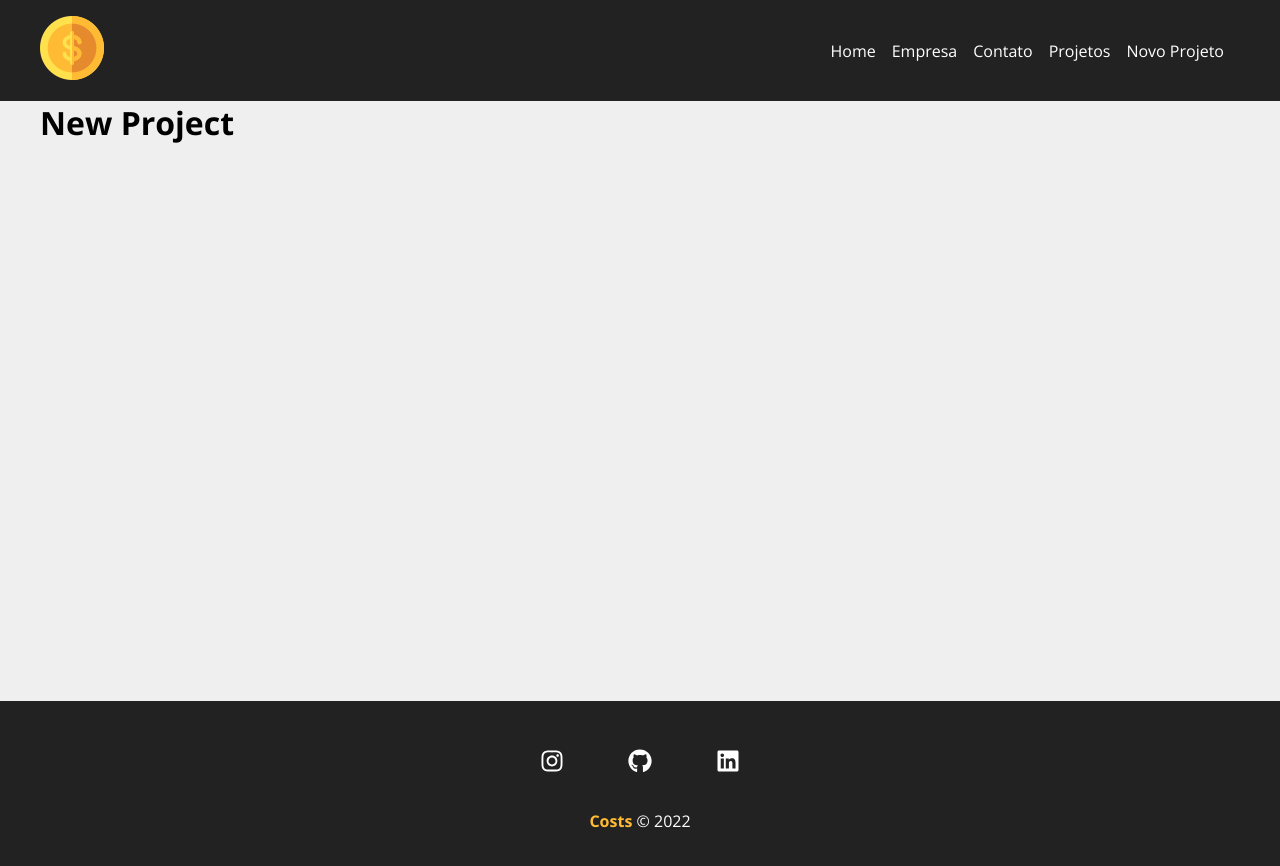
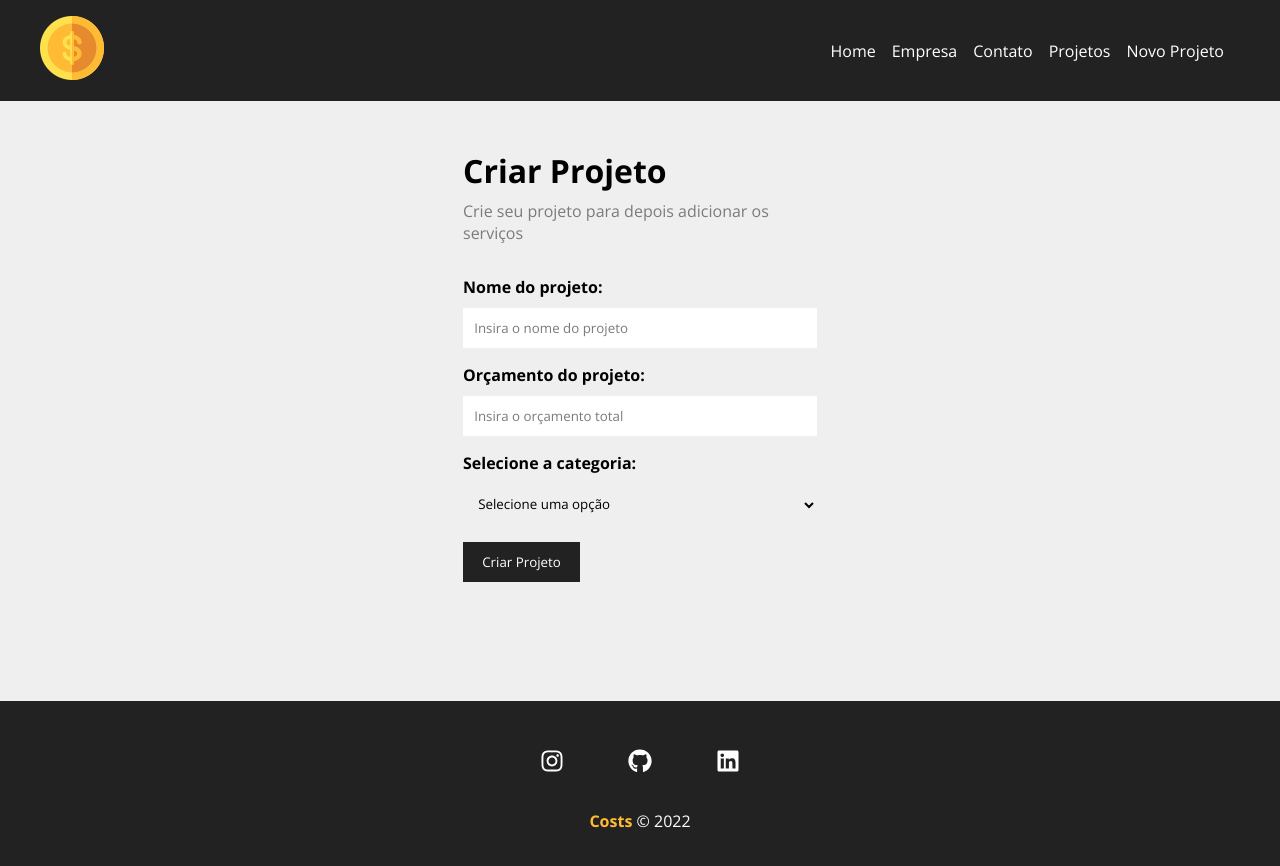
Before and after one commit to Driinho/Projeto_Costs, a React (Create React App) app: page /newproject in a window 1280 px wide. Shown: the top 866 px of the page. Built offline with nearby package versions, Linux system fonts and the light colour scheme.

Commit message:
Criando o formulario de novo projeto e toda a parte de componentes de form

```diff
--- /dev/null
+++ b/src/components/Form/Input/Input.js
@@ -0,0 +1,19 @@
+import styles from './Input.module.css'
+
+function Input({ type, text, name, placeholder, handleOnChange, value }) {
+    return (
+        <div className={styles.form_control}>
+            <label htmlFor={name}>{text}:</label>
+            <input
+                type={type}
+                name={name}
+                id={name}
+                placeholder={placeholder}
+                onChange={handleOnChange}
+                value={value}
+            />
+        </div>
+    )
+}
+
+export default Input
--- /dev/null
+++ b/src/components/Form/Input/Input.module.css
@@ -0,0 +1,20 @@
+.form_control {
+    display: flex;
+    flex-direction: column;
+    margin-bottom: 1rem;
+}
+
+.form_control label {
+    margin-bottom: 0.6rem;
+    font-weight: bold;
+}
+
+.form_control input {
+    padding: 0.7rem;
+    border-radius: 0;
+    border: none;
+}
+
+.form_control input::placeholder {
+    color: #7b7b7b;
+}
--- /dev/null
+++ b/src/components/Form/Select/Select.js
@@ -0,0 +1,14 @@
+import styles from './Select.module.css'
+
+function Select({ text, name, options, handleOnChange, value }) {
+    return (
+        <div className={styles.form_control}>
+            <label htmlFor={name}>{text}:</label>
+            <select name={name} id={name}>
+                <option>Selecione uma opção</option>
+            </select>
+        </div>
+    )
+}
+
+export default Select
--- /dev/null
+++ b/src/components/Form/Select/Select.module.css
@@ -0,0 +1,16 @@
+.form_control {
+    display: flex;
+    flex-direction: column;
+    margin-bottom: 1rem;
+}
+
+.form_control label {
+    margin-bottom: 0.6rem;
+    font-weight: bold;
+}
+
+.form_control select {
+    padding: 0.7rem;
+    border-radius: 0;
+    border: none;
+}
--- /dev/null
+++ b/src/components/Form/Submit/SubmitButton.js
@@ -0,0 +1,11 @@
+import styles from './SubmitButton.module.css'
+
+function SubmitButton({ text }) {
+    return (
+        <>
+            <button className={styles.btn}>{text}</button>
+        </>
+    )
+}
+
+export default SubmitButton
--- /dev/null
+++ b/src/components/Form/Submit/SubmitButton.module.css
@@ -0,0 +1,13 @@
+.btn {
+    background-color: #222;
+    color: #fff;
+    padding: 0.7rem 1.2rem;
+    text-decoration: none;
+    transition: 0.5s;
+    cursor: pointer;
+    border: none;
+}
+
+.btn:hover {
+    color: #ffbb33;
+}
--- a/src/components/pages/NewProject/NewProject.js
+++ b/src/components/pages/NewProject/NewProject.js
@@ -1,5 +1,14 @@
+import ProjectForm from '../../project/ProjectForm'
+import styles from './NewProject.module.css'
+
 function NewProject() {
-    return <h1>New Project</h1>
+    return (
+        <div className={styles.newproject_container}>
+            <h1>Criar Projeto</h1>
+            <p>Crie seu projeto para depois adicionar os serviços</p>
+            <ProjectForm btnText="Criar Projeto" />
+        </div>
+    )
 }
 
 export default NewProject
--- a/src/components/pages/NewProject/NewProject.module.css
+++ b/src/components/pages/NewProject/NewProject.module.css
@@ -0,0 +1,13 @@
+.newproject_container {
+    width: 450px;
+    margin: 0 auto;
+    padding: 3rem;
+}
+
+.newproject_container h1 {
+    margin-bottom: 0.5rem;
+}
+
+.newproject_container p {
+    color: #7b7b7b;
+}
--- /dev/null
+++ b/src/components/project/ProjectForm.js
@@ -0,0 +1,17 @@
+import Input from '../Form/Input/Input'
+import Select from '../Form/Select/Select'
+import SubmitButton from '../Form/Submit/SubmitButton'
+import styles from './ProjectForm.module.css'
+
+function ProjectForm({ btnText }) {
+    return (
+        <form className={styles.form}>
+            <Input type="text" text="Nome do projeto" name="name" placeholder="Insira o nome do projeto"/>
+            <Input type="number" text="Orçamento do projeto" name="budget" placeholder="Insira o orçamento total"/>
+            <Select name="category_id" text="Selecione a categoria"/>
+            <SubmitButton text={btnText} />
+        </form>
+    )
+}
+
+export default ProjectForm
--- /dev/null
+++ b/src/components/project/ProjectForm.module.css
@@ -0,0 +1,4 @@
+.form {
+    width: 100%;
+    margin: 2rem 0;
+}
```
